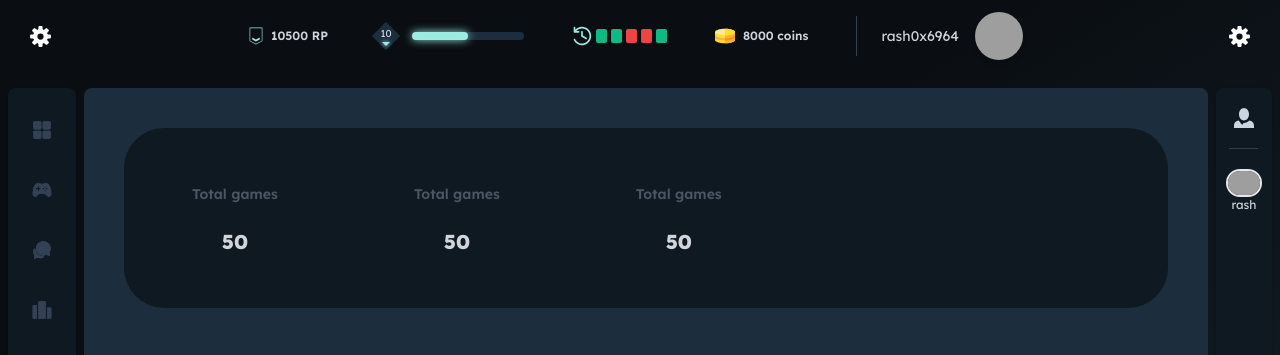
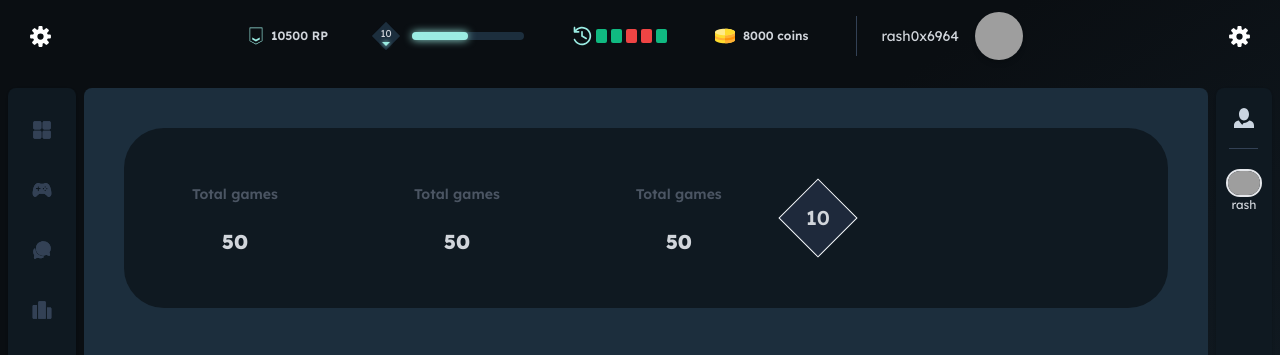
Before and after one commit to rash0x6964/ft_transcendence, a Next.js app: page /profile in a window 1280 px wide. Shown: the top 355 px of the page. Built offline with nearby package versions, Linux system fonts and the light colour scheme; grey boxes are pictures that could not be loaded.

Commit message:
level cube

```diff
--- a/src/app/profile/(components)/GamesStats.tsx
+++ b/src/app/profile/(components)/GamesStats.tsx
@@ -1,3 +1,4 @@
+import LevelCube from "./LevelCube"
 import Stat from "./Stat"
 
 export default function GamesStats() {
@@ -7,6 +8,7 @@ export default function GamesStats() {
         <Stat />
         <Stat />
         <Stat />
+        <LevelCube />
       </div>
     </>
   )
--- /dev/null
+++ b/src/app/profile/(components)/LevelCube.tsx
@@ -0,0 +1,16 @@
+export default function LevelCube() {
+  const s = "height:0;width:20%;padding-bottom:20%;background-color:red"
+  const square = {
+    height: "0",
+    width: "20%",
+    paddingBottom: "20%",
+    backgroundColor: "white",
+  }
+  return (
+    <div className="flex items-center">
+      <div className="flex justify-center items-center bg-slate-800 border-slate-50 border-[1px] w-14 h-14 rotate-45">
+        <div className="-rotate-45 font-semibold text-xl">10</div>
+      </div>
+    </div>
+  )
+}
```
